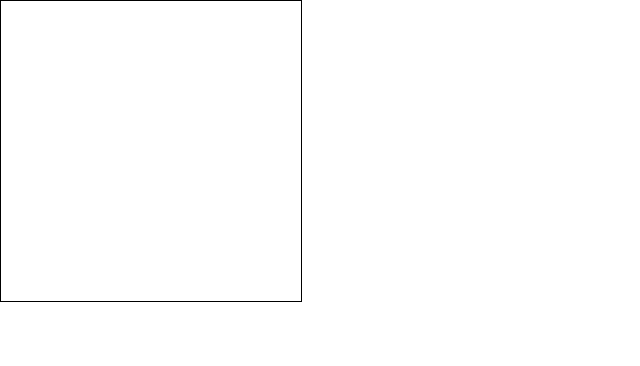
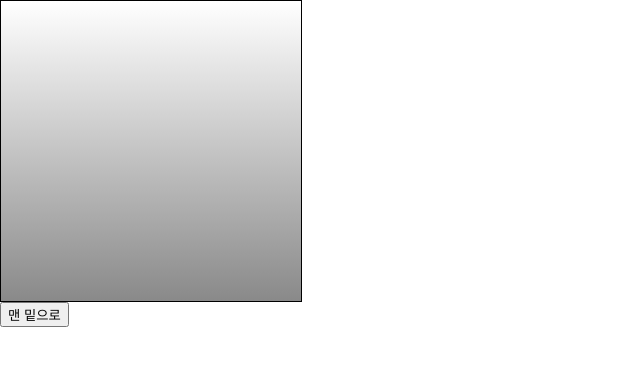
Before and after one commit to hyun77320/React, a React (Create React App) app: page / in a window 1280 px wide. Shown: the top 366 px of the page, without its empty margins (0-640 px from the left). Built offline with nearby package versions, Linux system fonts and the light colour scheme.

Commit message:
2022.03.26

```diff
--- a/src/App.js
+++ b/src/App.js
@@ -1,13 +1,22 @@
-import React, { Children } from "react"; //eslint-disable-line
+import React, { Children, Component } from "react"; //eslint-disable-line
 import MyComponent from "./MyComponent"; //eslint-disable-line
 import Counter from "./Counter"; //eslint-disable-line
 import Say from "./Say"; //eslint-disable-line
 import EventPractice from "./EventPractice"; //eslint-disable-line
 import ValidationSample from "./ValidationSample"; //eslint-disable-line
-import ScrollBox from "./ScrollBox";
+import ScrollBox from "./ScrollBox"; //eslint-disable-line
 
-const App = () => {
-    return <ScrollBox />;
+class App extends Component{
+    render() {
+        return (
+            <div>
+                <ScrollBox ref={(ref) => this.scrollBox = ref}/>
+                <button onClick={() => this.scrollBox.scrollToBottom()}>
+                    맨 밑으로
+                </button>
+            </div>
+        );
+    }
 };
 
 export default App;
--- a/src/ScrollBox.js
+++ b/src/ScrollBox.js
@@ -1,6 +1,11 @@
 import React, { Component } from 'react';
 
 class ScrollBox extends Component {
+    scrollToBottom = () => {
+        const { scrollHeight, clienHeight } = this.box;
+        this.box.scrollTop = scrollHeight - clienHeight;
+    }
+
     render() {
         const style = {
             border: '1px solid black',
@@ -12,7 +17,7 @@ class ScrollBox extends Component {
         const innerStyle = {
             width: '100%',
             height: '650px',
-            background: 'linear=gradinet(white, black)'
+            background: 'linear-gradient(white, black)'
         };
         return (
             <div
```
Also changed, not shown: src/IterationSample.js (added, +14 -0 lines).
